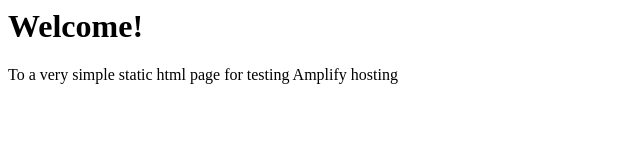
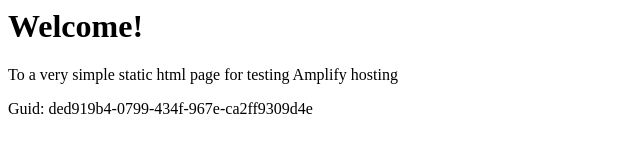
Before and after one commit to aws-aemilia-yul/Github-PR-Commit-Integration-Test-DoNotTouch-GitHubAutoBuildCanaryTest-v1-preprod-ca-central-1, a website: page src/index.html in a window 1280 px wide. Shown: the whole page, without its empty margins (0-640 px from the left). Drawn offline with Linux system fonts and the light colour scheme.

Commit message:
commit from integ tests

```diff
--- a/src/index.html
+++ b/src/index.html
@@ -1,3 +1,5 @@
+
+
 <html lang="en">
 
 <head>
@@ -10,6 +12,6 @@
 <body>
     <h1>Welcome!</h1>
     <p>To a very simple static html page for testing Amplify hosting</p>
-</body>
+    <p>Guid: ded919b4-0799-434f-967e-ca2ff9309d4e</p></body>
 
 </html>
```
